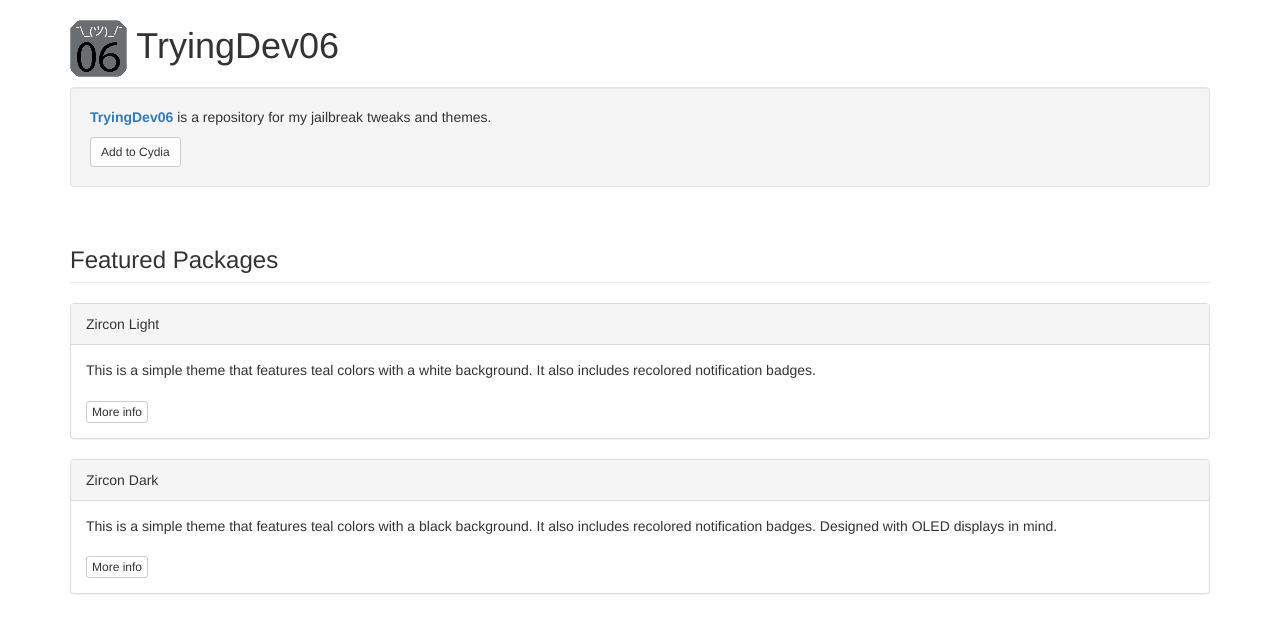
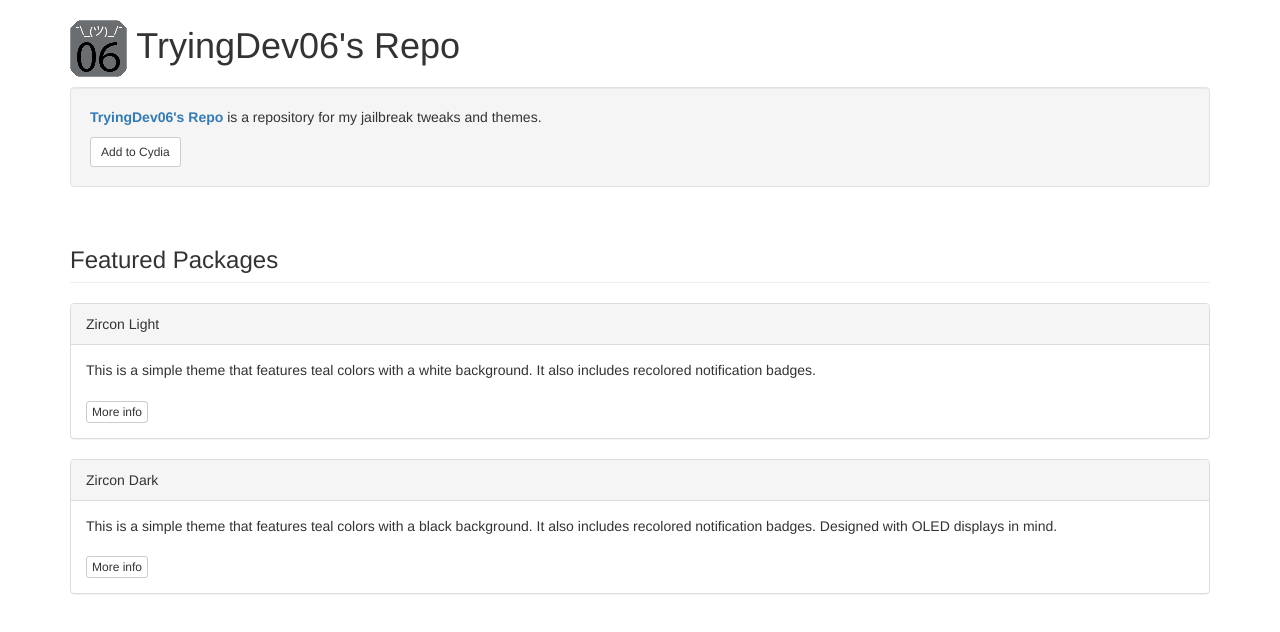
Before and after one commit to TryingDev06/cydia, a plain HTML site: page index.html in a window 1280 px wide. Drawn offline with nearby package versions, Linux system fonts and the light colour scheme.

Commit message:
Updated Repo Name

```diff
--- a/index.html
+++ b/index.html
@@ -1,7 +1,7 @@
 <!DOCTYPE html>
 <html lang="en">
 <head>
-  <title>TryingDev06</title>
+  <title>TryingDev06's Repo</title>
   <meta charset="utf-8">
   <meta name="viewport" content="width=device-width, initial-scale=1">
   <link rel="stylesheet" href="https://maxcdn.bootstrapcdn.com/bootstrap/3.3.5/css/bootstrap.min.css">
@@ -10,12 +10,12 @@
 <body>
 
 <div class="container">
-	<h1><img src="CydiaIcon.png"> TryingDev06</h1>
+	<h1><img src="CydiaIcon.png"> TryingDev06's Repo</h1>
 </div>
 
 <div class="container">
 	<div class="well">
-		<p><span class="text-primary"><b>TryingDev06</span></b> is a repository for my jailbreak tweaks and themes.</p>
+		<p><span class="text-primary"><b>TryingDev06's Repo</span></b> is a repository for my jailbreak tweaks and themes.</p>
 		<a class="btn btn-sm btn-default" href="cydia://url/https://cydia.saurik.com/api/share#?source=https://tryingdev06.github.io/cydia/">Add to Cydia</a>
 	</div>
 </div>
```
Also changed, not shown: 1 other file.
